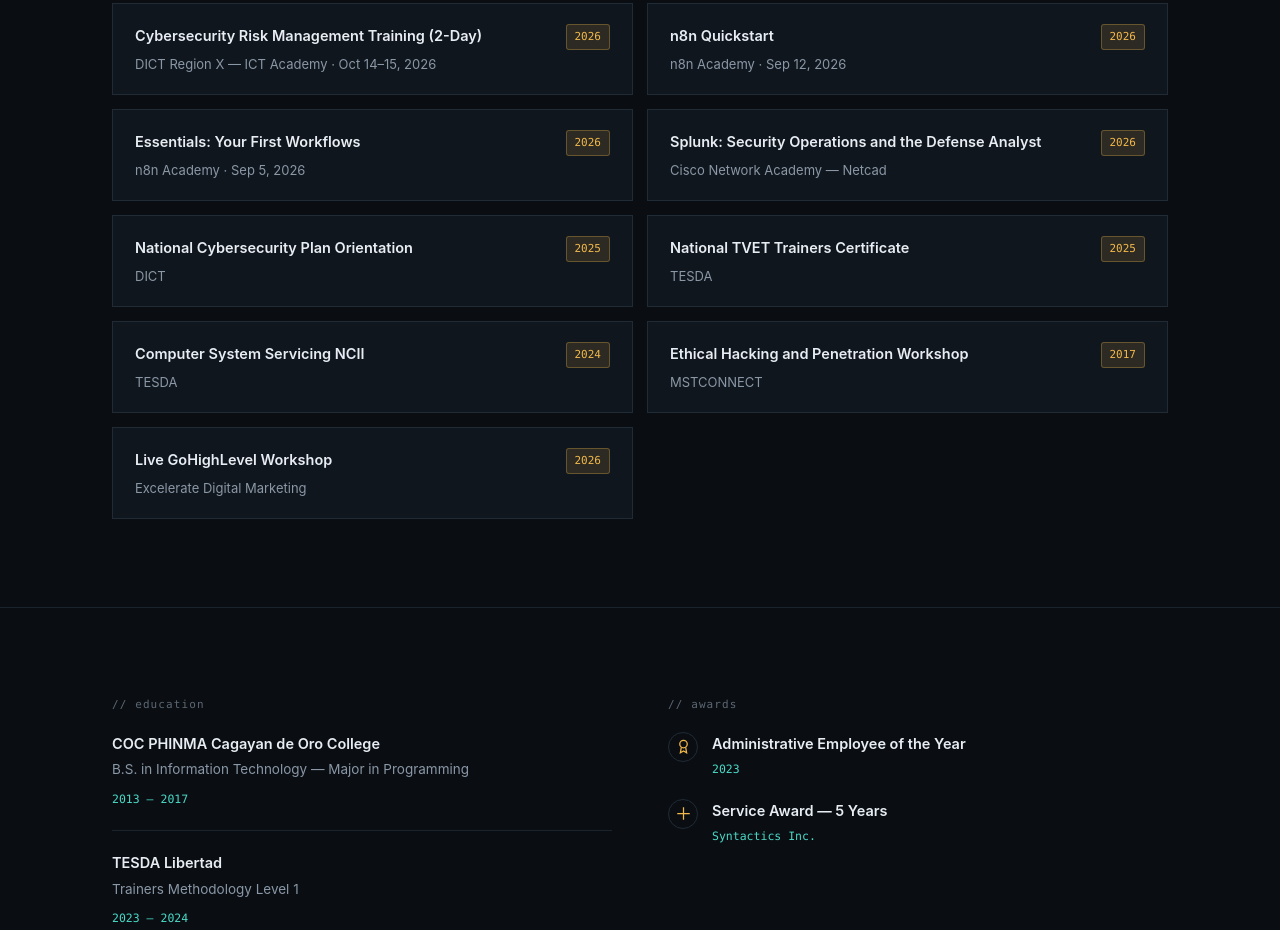
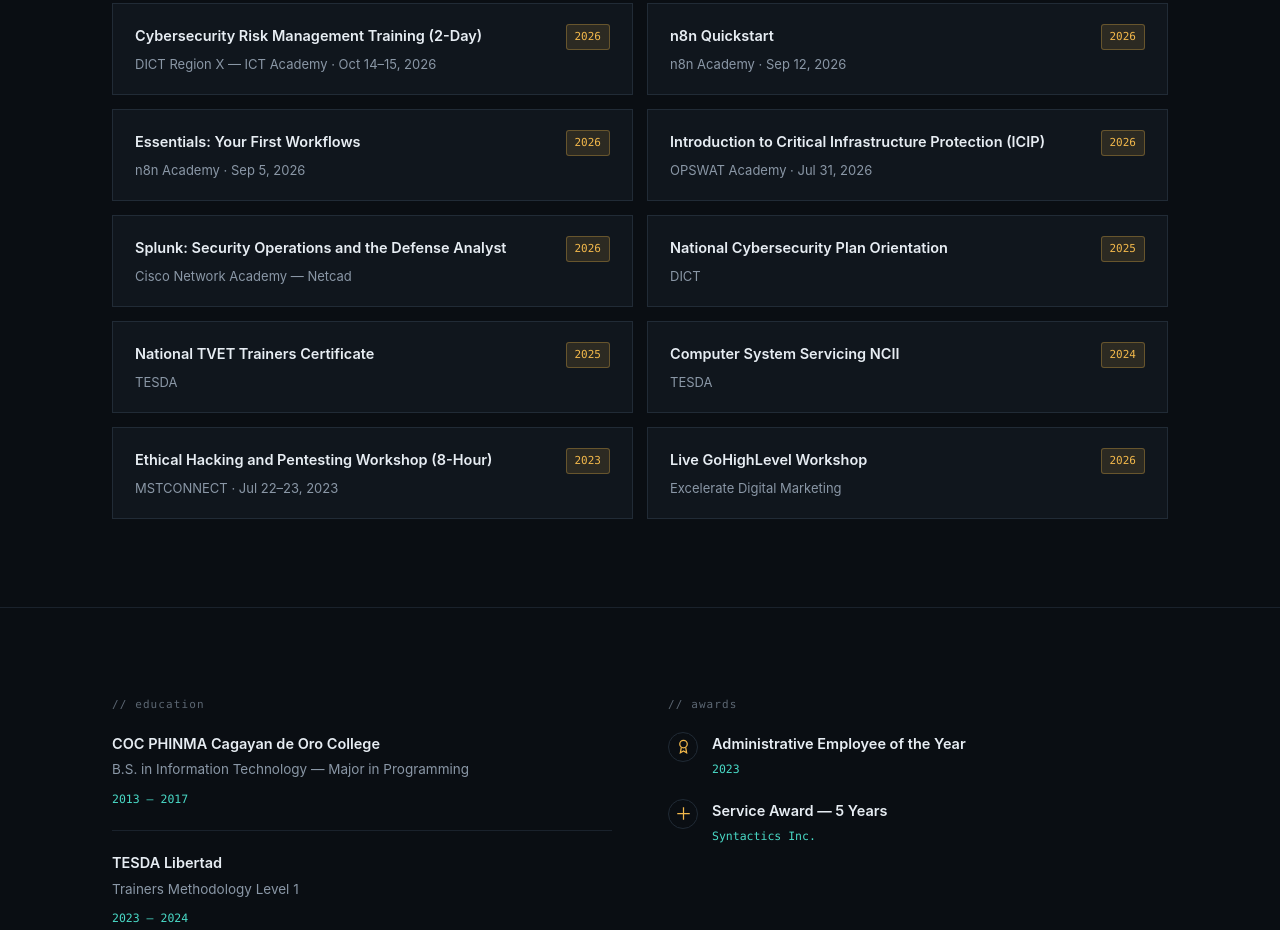
Before and after one commit to arvenvensky/arven-portfolio, a plain HTML site: page index.html in a window 1280 px wide. Shown: the part 4518-5448 px from the top of the page. Drawn offline with Linux system fonts and the light colour scheme.

Commit message:
Add OPSWAT ICIP certificate; correct MSTCONNECT workshop to 2023
Co-Authored-By: Claude Opus 5.5 <noreply@anthropic.com>
Claude-Session: https://claude.ai/code/session_01B3ADa2A7YiJjfLe7CponZD

```diff
--- a/index.html
+++ b/index.html
@@ -1154,6 +1154,13 @@
         </div>
         <div class="cert-card">
           <div>
+            <p class="cert-name">Introduction to Critical Infrastructure Protection (ICIP)</p>
+            <p class="cert-issuer">OPSWAT Academy · Jul 31, 2026</p>
+          </div>
+          <span class="cert-year">2026</span>
+        </div>
+        <div class="cert-card">
+          <div>
             <p class="cert-name">Splunk: Security Operations and the Defense Analyst</p>
             <p class="cert-issuer">Cisco Network Academy — Netcad</p>
           </div>
@@ -1182,10 +1189,10 @@
         </div>
         <div class="cert-card">
           <div>
-            <p class="cert-name">Ethical Hacking and Penetration Workshop</p>
-            <p class="cert-issuer">MSTCONNECT</p>
+            <p class="cert-name">Ethical Hacking and Pentesting Workshop (8-Hour)</p>
+            <p class="cert-issuer">MSTCONNECT · Jul 22–23, 2023</p>
           </div>
-          <span class="cert-year">2017</span>
+          <span class="cert-year">2023</span>
         </div>
         <div class="cert-card">
           <div>
```
